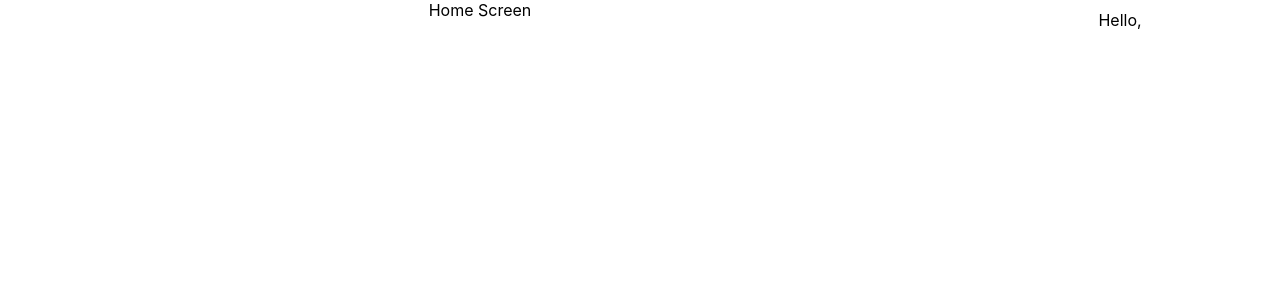
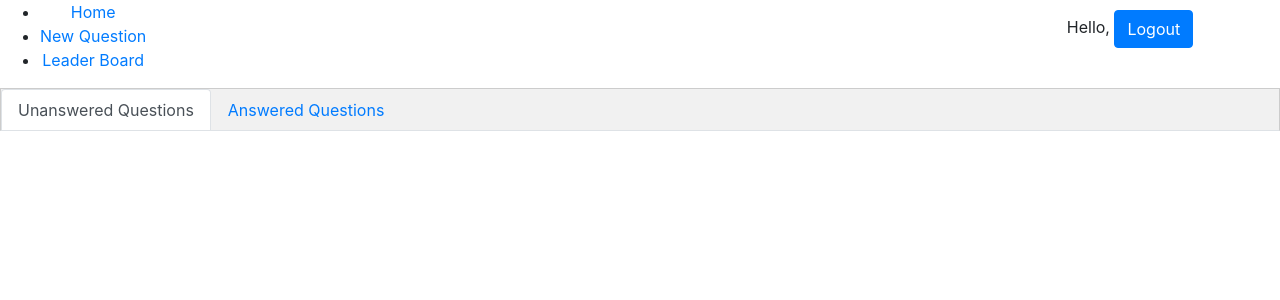
Before and after one commit to ankishetty0212/would-you-rather, a React (Create React App) app: page /home in a window 1280 px wide. Shown: the top 300 px of the page. Built offline with nearby package versions, Linux system fonts and the light colour scheme.

Commit message:
Home Page updates

```diff
--- a/package.json
+++ b/package.json
@@ -3,7 +3,9 @@
   "version": "0.1.0",
   "private": true,
   "dependencies": {
+    "bootstrap": "^4.3.1",
     "react": "^16.8.6",
+    "react-bootstrap": "^1.0.0-beta.9",
     "react-dom": "^16.8.6",
     "react-icons": "^3.7.0",
     "react-redux": "^7.1.0",
--- /dev/null
+++ b/src/actions/questions.js
@@ -0,0 +1,21 @@
+import { getAllQuestions } from '../utils/api';
+
+export const RECEIVE_QUESTIONS = 'RECEIVE_QUESTIONS'
+
+//Action Creator - receiveQuestions
+export function receiveQuestions(questions){
+    return{
+        type: RECEIVE_QUESTIONS,
+        questions
+    }
+}
+
+//Function to dispatch call to action - receiveQuestions
+export function receiveAllQuestions(){
+    return (dispatch) => {
+        return getAllQuestions()
+        .then(({questions}) => {
+            dispatch(receiveQuestions(questions))
+        })
+    }
+}
--- a/src/components/App.js
+++ b/src/components/App.js
@@ -15,6 +15,10 @@ class App extends Component {
   render() {
     return (
       <Router>
+        <link rel="stylesheet"
+          href="https://maxcdn.bootstrapcdn.com/bootstrap/4.3.1/css/bootstrap.min.css"
+          integrity="sha384-ggOyR0iXCbMQv3Xipma34MD+dH/1fQ784/j6cY/iJTQUOhcWr7x9JvoRxT2MZw1T"
+          crossOrigin="anonymous" />
         <div className="App">
           <Route path='/' exact component={SignIn} />
           <Route path='/home' exact component={Home} />
--- a/src/components/Home.js
+++ b/src/components/Home.js
@@ -1,23 +1,54 @@
 import React, { Component } from 'react'
+import {Tab, Tabs, Button} from 'react-bootstrap'
 import { connect } from 'react-redux'
+import Nav from './Nav'
 
-class Home extends Component{
-    render(){
-        const { id } = this.props
-        console.log('id: ',this.props)
+class Home extends Component {
+    constructor(props, context) {
+        super(props, context);
+        this.state = {
+            key: 'unanswered',
+        }
+    }
 
-        return(
+    onTabSelect = (key) => {
+        this.setState({key})
+        console.log('Tab selected: ', key)
+    }
+
+    render() {
+        const { authedUser } = this.props
+
+        return (
             <div>
-                Home Screen
-                <span className="user">Hello, {id}</span>
+                <div className="user">Hello, {authedUser}
+                    <span><Button>Logout</Button></span>
+                </div>
+
+                <Nav />
+                <Tabs className="tab"
+                    id="questionsTab"
+                    activeKey={this.state.key}
+                    onSelect={key => this.onTabSelect(key)}
+                >
+                    <Tab className="tabLinks" eventKey="unanswered" title="Unanswered Questions">
+
+                    </Tab>
+
+                    <Tab className="tabLinks" eventKey="answered" title="Answered Questions">
+
+                    </Tab>
+
+                </Tabs>
             </div>
         )
     }
 }
 
-function mapStateToProps({id}){
-    return{
-        id
+function mapStateToProps({ users, authedUser }) {
+    return {
+        users,
+        authedUser
     }
 }
 
--- /dev/null
+++ b/src/components/Nav.js
@@ -0,0 +1,26 @@
+import React from 'react'
+import {NavLink} from 'react-router-dom'
+
+export default function Nav(){
+    return(
+        <nav className='nav'>
+            <ul>
+                <li>
+                    <NavLink to='/' exact activeClassName='active'>
+                        Home
+                    </NavLink>
+                </li>
+                <li>
+                    <NavLink to='/newQuestion' exact activeClassName='active'>
+                        New Question
+                    </NavLink>
+                </li>
+                <li>
+                    <NavLink to='/leaderBoard' exact activeClassName='active'>
+                        Leader Board
+                    </NavLink>
+                </li>
+            </ul>
+        </nav>
+    )
+}
--- a/src/components/SignIn.js
+++ b/src/components/SignIn.js
@@ -21,6 +21,7 @@ class SignIn extends Component{
     }
 
     render(){
+        console.log('props: ',this.props)
         const { userNames } = this.props;
         const { signIn } = this.state
 
@@ -49,10 +50,11 @@ class SignIn extends Component{
 
 }
 
-function mapStateToProps({users, id}){
+function mapStateToProps({users}){
+    console.log('Users',users)
     return{
         userNames: Object.keys(users),
-        id: id
+        users: users
     }
 }
 
--- a/src/index.css
+++ b/src/index.css
@@ -17,3 +17,37 @@ code {
   width: 300px;
   padding: 10px;
 }
+
+.tab{
+  overflow: hidden;
+  border: 1px solid #ccc;
+  background-color: #f1f1f1;
+}
+
+.tabLinks{
+  background-color: inherit;
+  float: center;
+  border: 1px;
+  outline: 1px;
+  cursor: pointer;
+  padding: 20px 20px;
+  transition: 0.3s;
+}
+
+/* Change background color of buttons on hover */
+.tab :hover {
+  background-color: #ddd;
+}
+
+/* Create an active/current tablink class */
+.tab button.active {
+  background-color: #ccc;
+}
+
+/* Style the tab content */
+.tabcontent {
+  display: none;
+  padding: 6px 12px;
+  border: 1px solid #ccc;
+  border-top: none;
+}
--- a/src/reducers/index.js
+++ b/src/reducers/index.js
@@ -1,6 +1,10 @@
 import { combineReducers } from 'redux'
 import users from './users';
+import authedUser from './authedUser';
+import questions from './questions'
 
 export default combineReducers({
-    users
+    users,
+    authedUser,
+    questions
 })
--- /dev/null
+++ b/src/reducers/questions.js
@@ -0,0 +1,13 @@
+import { RECEIVE_QUESTIONS } from '../actions/questions'
+
+export default function questions(state={}, action){
+    switch(action.type){
+        case RECEIVE_QUESTIONS:
+            return{
+                ...state,
+                ...action.questions
+            }
+            default:
+                return state
+    }
+}
--- a/src/utils/api.js
+++ b/src/utils/api.js
@@ -1,4 +1,4 @@
-import{_getUsers} from './_DATA.js'
+import{_getUsers, _getQuestions} from './_DATA.js'
 
 export function getUsers(){
     return Promise.all([
@@ -7,3 +7,11 @@ export function getUsers(){
         users
       }))
 }
+
+export function getAllQuestions(){
+    return Promise.all([
+      _getQuestions()
+    ]).then(([questions]) => ({
+      questions
+    }))
+}
```
Also changed, not shown: src/components/Questions.js (added, +21 -0 lines), 1 other file (tests, documents, lock files or other folders).
